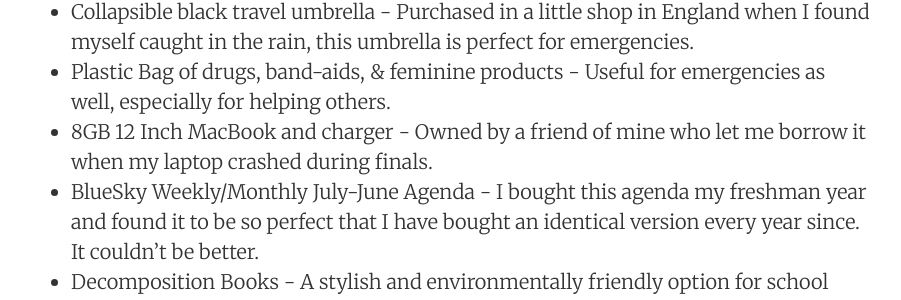
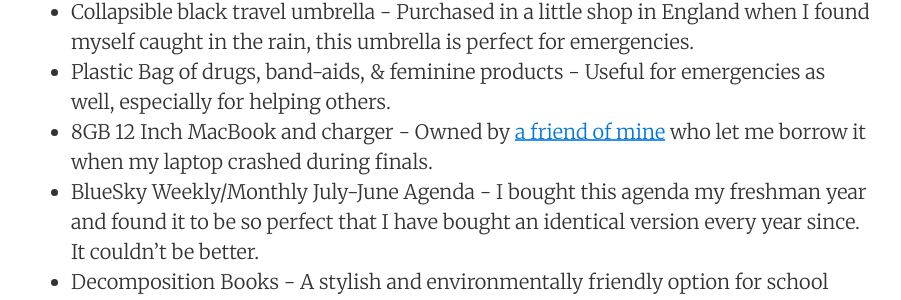
Before and after one commit to DestinyRoseMurphy/DestinyRoseMurphy.github.io, a Jekyll site: the page built from _posts/2017-10-19-Things-I-Own.md, in a window 1280 px wide and 900 px high, scrolled down 861 px. Shown: the part 141-441 px from the top of the window, without its empty margins (189-1090 px from the left). Built offline with Jekyll 4.4.1, drawn with Linux system fonts in a browser that asks for light colours; part of the change alters nothing that is shown.

Commit message:
Added link to gen.co for lappy

```diff
--- a/_posts/2017-10-19-Things-I-Own.md
+++ b/_posts/2017-10-19-Things-I-Own.md
@@ -17,7 +17,7 @@ All of these items survived my purging - below I detail why. If you like somethi
 * American Airlines blanket - I don't create a lot of body heat, and I spend most of my days in frigidly air-conditioned buildings, so I carry one of those free American Airlines blankets with me for emergencies. I probably use it once a week. I haven't found any blanket as perfectly small, warm, easily folded.
 * Collapsible black travel umbrella - Purchased in a little shop in England when I found myself caught in the rain, this umbrella is perfect for emergencies.
 * Plastic Bag of drugs, band-aids, & feminine products - Useful for emergencies as well, especially for helping others.
-* 8GB 12 Inch MacBook and charger - Owned by a friend of mine who let me borrow it when my laptop crashed during finals.
+* 8GB 12 Inch MacBook and charger - Owned by [a friend of mine](http://christian.gen.co/) who let me borrow it when my laptop crashed during finals.
 * BlueSky Weekly/Monthly July-June Agenda - I bought this agenda my freshman year and found it to be so perfect that I have bought an identical version every year since. It couldn't be better.
 * Decomposition Books - A stylish and environmentally friendly option for school notes. A little more expensive than a plan composition book, but worth it.
 * Allies bag tag - Awarded to me after my completion of Allies training to denote my official Allie status.
```
